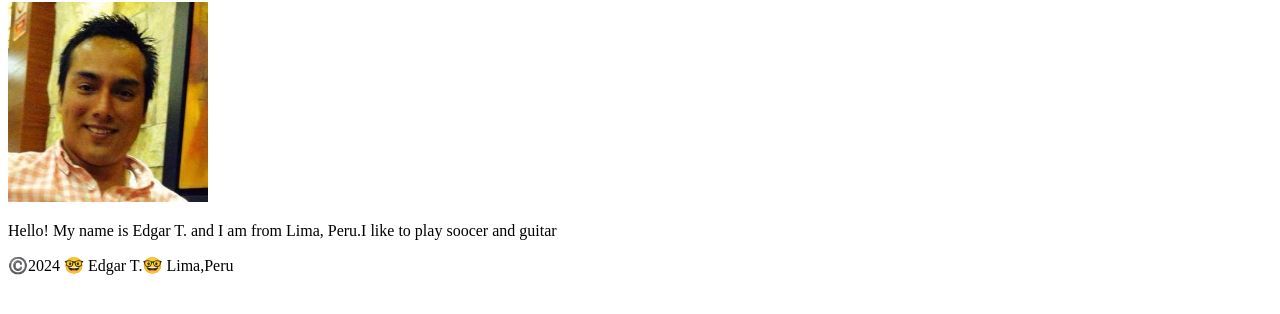
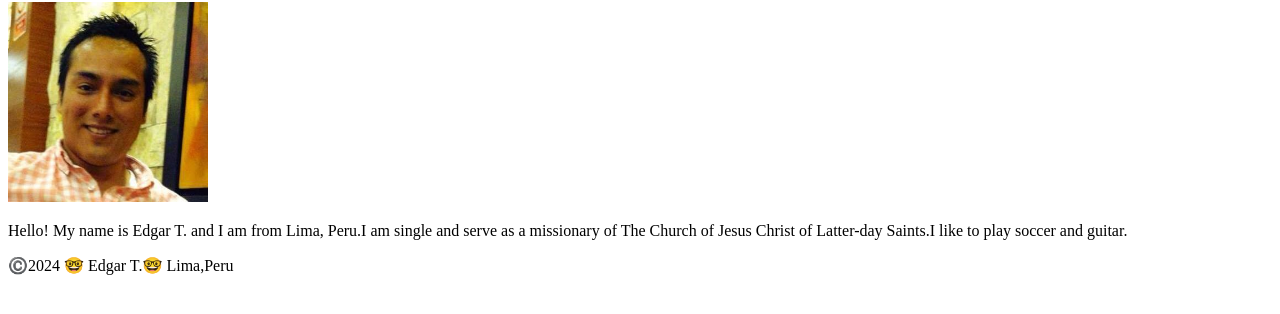
Before and after one commit to Edgar3141/wdd130, a plain HTML site: page index.html in a window 1280 px wide. Shown: the part 104-418 px from the top of the page. Drawn offline with Linux system fonts and the light colour scheme.

Commit message:
add comment

```diff
--- a/index.html
+++ b/index.html
@@ -18,7 +18,7 @@
         <main>
             <h1>Edgar T.| WDD130</h1>
             <img src="images/profile.jpg" alt="Hello, my name is Edgard T." width="200">
-            <p>Hello! My name is Edgar T. and I am from Lima, Peru.I like to play soocer and guitar</p>
+            <p>Hello! My name is Edgar T. and I am from Lima, Peru.I am single and serve as a missionary of The Church of Jesus Christ of Latter-day Saints.I like to play soccer and guitar.</p>
 
         </main>
         <footer>
```
